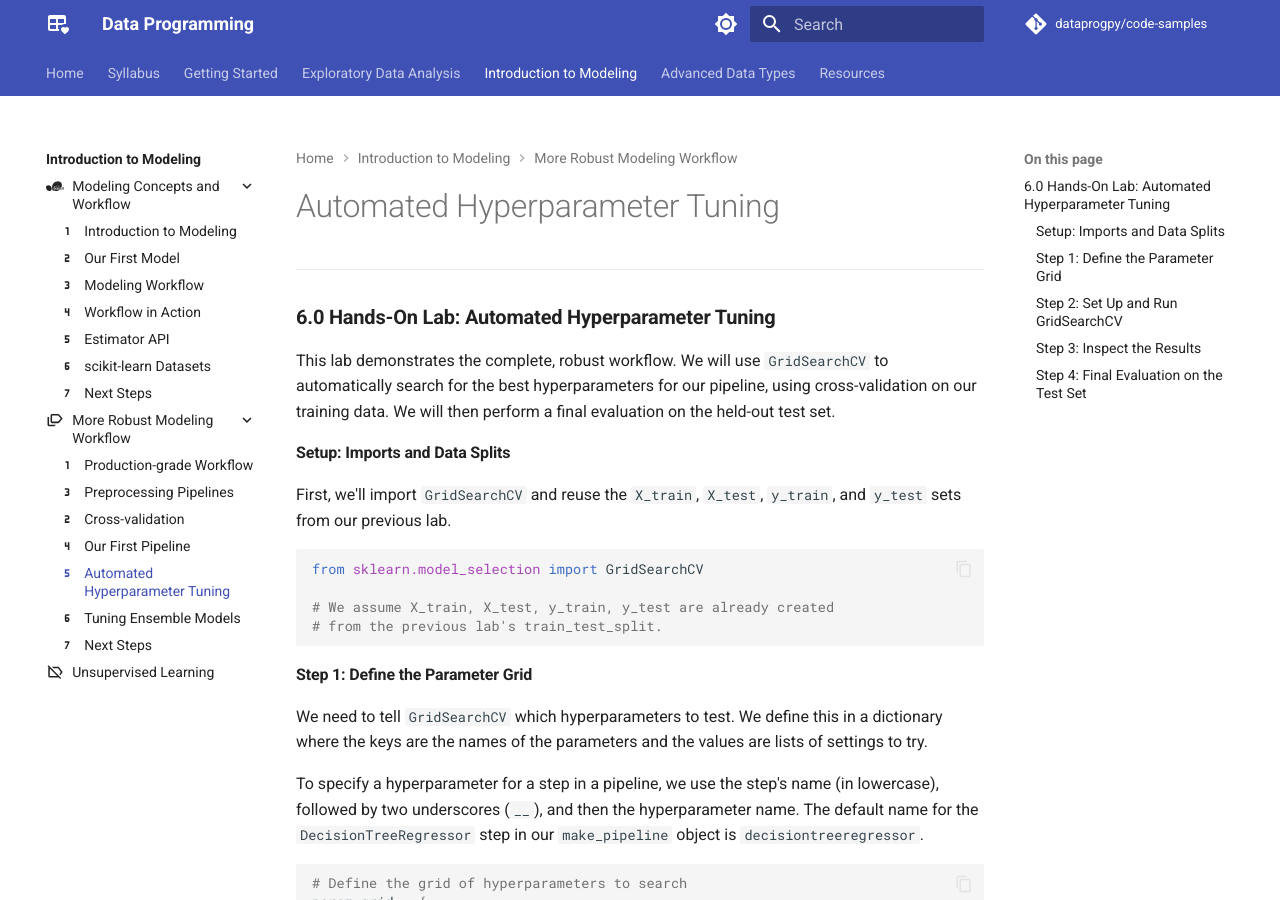
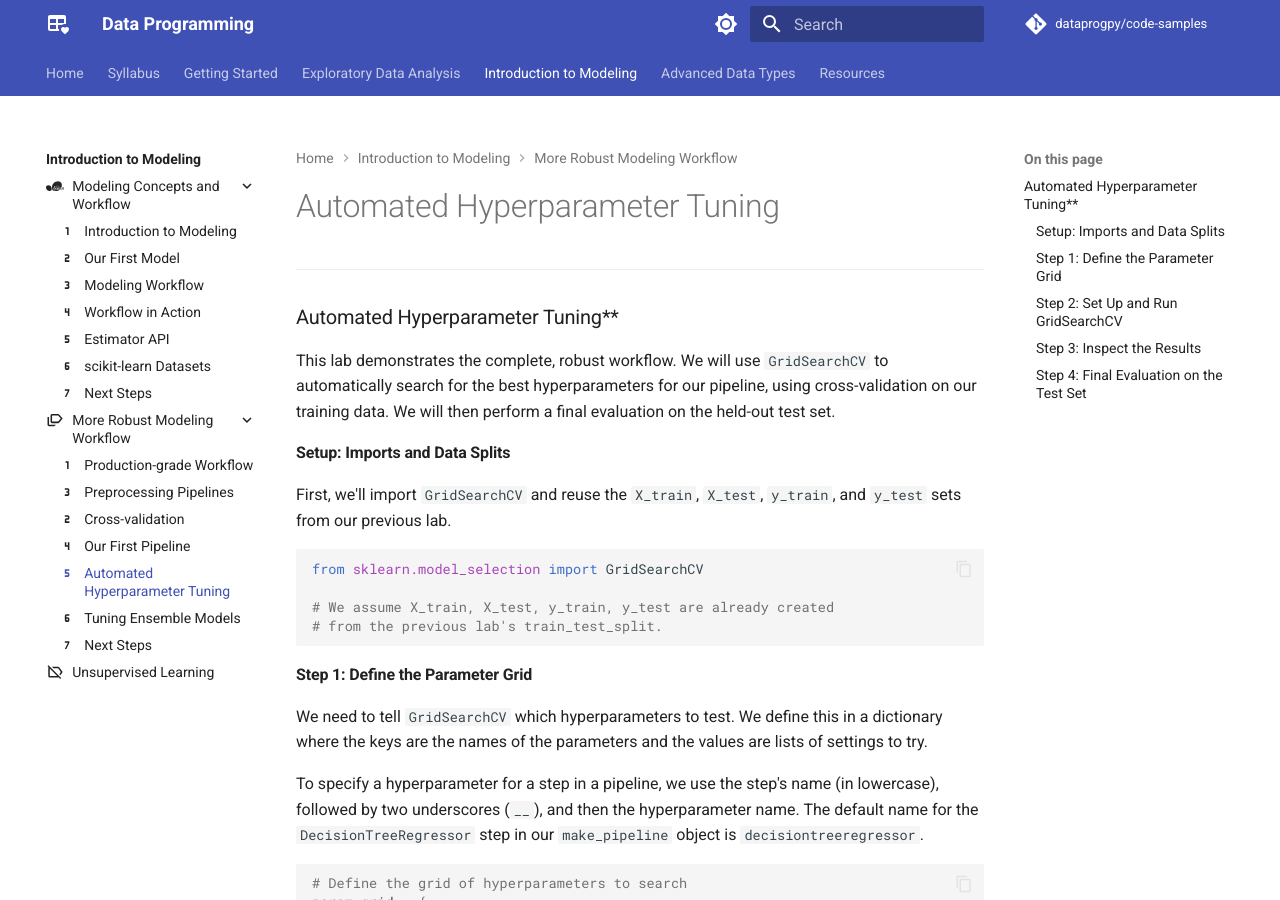
Before and after one commit to dataprogpy/dataprogpy.github.io, an MkDocs documentation site: the page built from docs/modeling/robust-modeling-workflow/grid-search.md, in a window 1280 px wide and 900 px high. Built offline with MkDocs 1.6.1 and Material for MkDocs 9.7.7, drawn with Linux system fonts in a browser that asks for light colours; comment, search, counter and statistics services are not loaded.

Commit message:
fix type. resolves #12

```diff
--- a/docs/modeling/robust-modeling-workflow/grid-search.md
+++ b/docs/modeling/robust-modeling-workflow/grid-search.md
@@ -4,7 +4,7 @@ icon: material/numeric-5
 
 -----
 
-### **6.0 Hands-On Lab: Automated Hyperparameter Tuning**
+### Automated Hyperparameter Tuning**
 
 This lab demonstrates the complete, robust workflow. We will use `GridSearchCV` to automatically search for the best hyperparameters for our pipeline, using cross-validation on our training data. We will then perform a final evaluation on the held-out test set.
 
```
